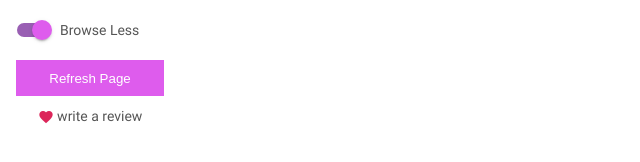
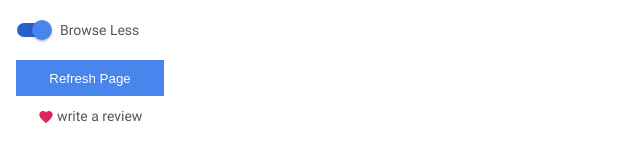
Before and after one commit to doppl3r/browse-less, a browser extension: page www/index.html in a window 1280 px wide. Shown: the whole page, without its empty margins (0-640 px from the left). Drawn offline with Linux system fonts and the light colour scheme.

Commit message:
update colors

```diff
--- a/www/css/popup.css
+++ b/www/css/popup.css
@@ -7,11 +7,11 @@ body .options .switch-label:before,
 body .options .switch-label:after { content: ""; position: absolute; margin: 0; outline: 0; top: 50%; transform: translate(0, -50%); transition: all 0.3s ease; }
 body .options .switch-label:before { left: 1px; width: 34px; height: 14px; background-color: #9E9E9E; border-radius: 8px; }
 body .options .switch-label:after { left: 0; width: 20px; height: 20px; background-color: #ededed; border-radius: 50%; box-shadow: 0 3px 1px -2px rgba(0, 0, 0, 0.14), 0 2px 2px 0 rgba(0, 0, 0, 0.098), 0 1px 5px 0 rgba(0, 0, 0, 0.084); }
-body .options .switch-input:checked + .switch-label:before { background-color: #995fb3; }
-body .options .switch-input:checked + .switch-label:after { background-color: #de5ced; transform: translate(80%, -50%); }
+body .options .switch-input:checked + .switch-label:before { background-color: #2662ca; }
+body .options .switch-input:checked + .switch-label:after { background-color: #4885ed; transform: translate(80%, -50%); }
 body .options .material-icons { color: #dc265a; font-size: 16px; vertical-align: middle; animation: 0.5s ease-in-out throb infinite alternate; }
-body .options .md-btn { display: block; height: 36px; width: 100%; margin: 16px 0 12px 0; padding: 6px 16px; text-align: center; cursor: pointer; user-select: none; border: 0; background: #de5ced; color: #fff; outline: 0; }
-body .options .md-btn:hover { background-color: #802e8d; }
+body .options .md-btn { background: #4885ed; display: block; height: 36px; width: 100%; margin: 16px 0 12px 0; padding: 6px 16px; text-align: center; cursor: pointer; user-select: none; border: 0; color: #fff; outline: 0; }
+body .options .md-btn:hover { background-color: #2662ca; }
 
 @font-face { font-family: Roboto; src: url('../fonts/Roboto-Regular.woff2') format('woff2'), url('../fonts/Roboto-Regular.woff') format('woff'); }
 @font-face { font-family: RobotoBlack; src: url('../fonts/Roboto-Black.woff2') format('woff2'), url('../fonts/Roboto-Black.woff') format('woff'); }
```
